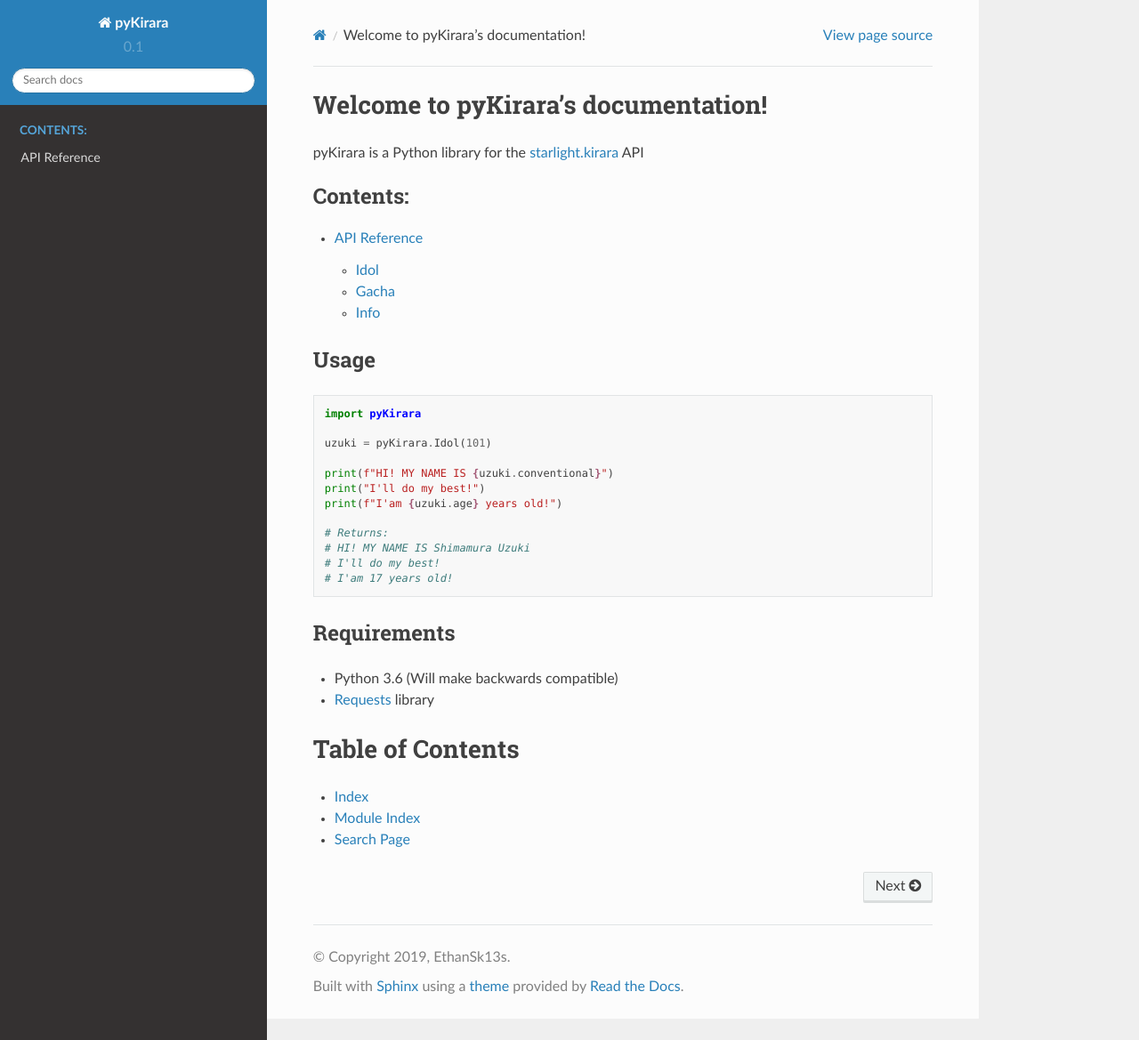
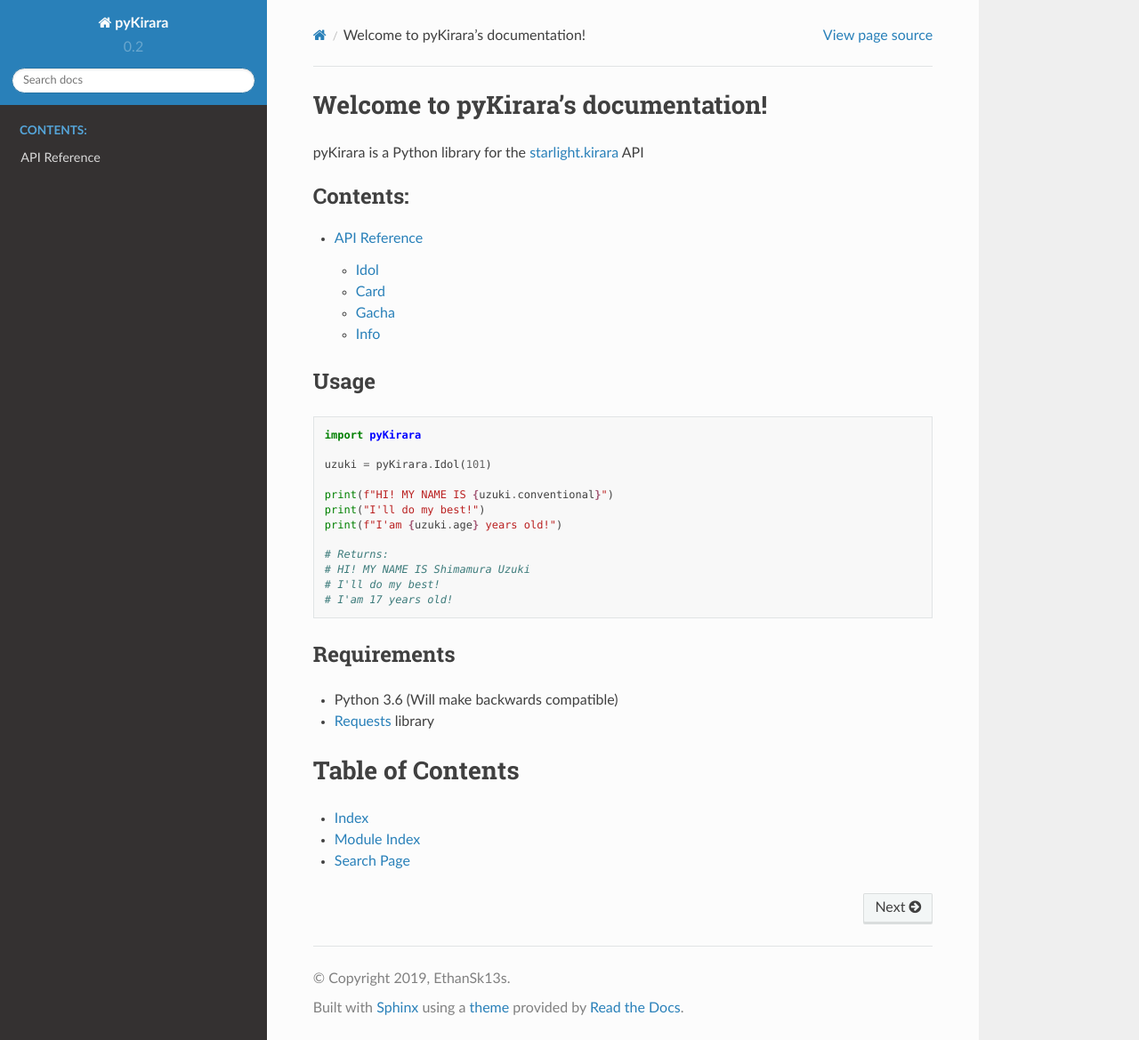
Before and after one commit to EthanSk13s/pyKirara, a Sphinx documentation site: the page built from docs/index.rst, in a window 1280 px wide and 1169 px high. Shown: the whole window at 89% size. Built offline with Sphinx 7.4.7 and the Read the Docs theme 2.0.0, drawn with Linux system fonts in a browser that asks for light colours.

Commit message:
docs updated

```diff
--- a/docs/api.rst
+++ b/docs/api.rst
@@ -6,6 +6,11 @@
 Idol
 -----------
 .. autoclass:: Idol
+    :members:
+
+Card
+-----------
+.. autoclass:: Card
     :members:
 
 Gacha
--- a/docs/conf.py
+++ b/docs/conf.py
@@ -24,9 +24,9 @@
 author = 'EthanSk13s'
 
 # The short X.Y version
-version = '0.1'
+version = '0.2'
 # The full version, including alpha/beta/rc tags
-release = '0.1.2'
+release = '0.2.0'
 
 
 # -- General configuration ---------------------------------------------------
```
